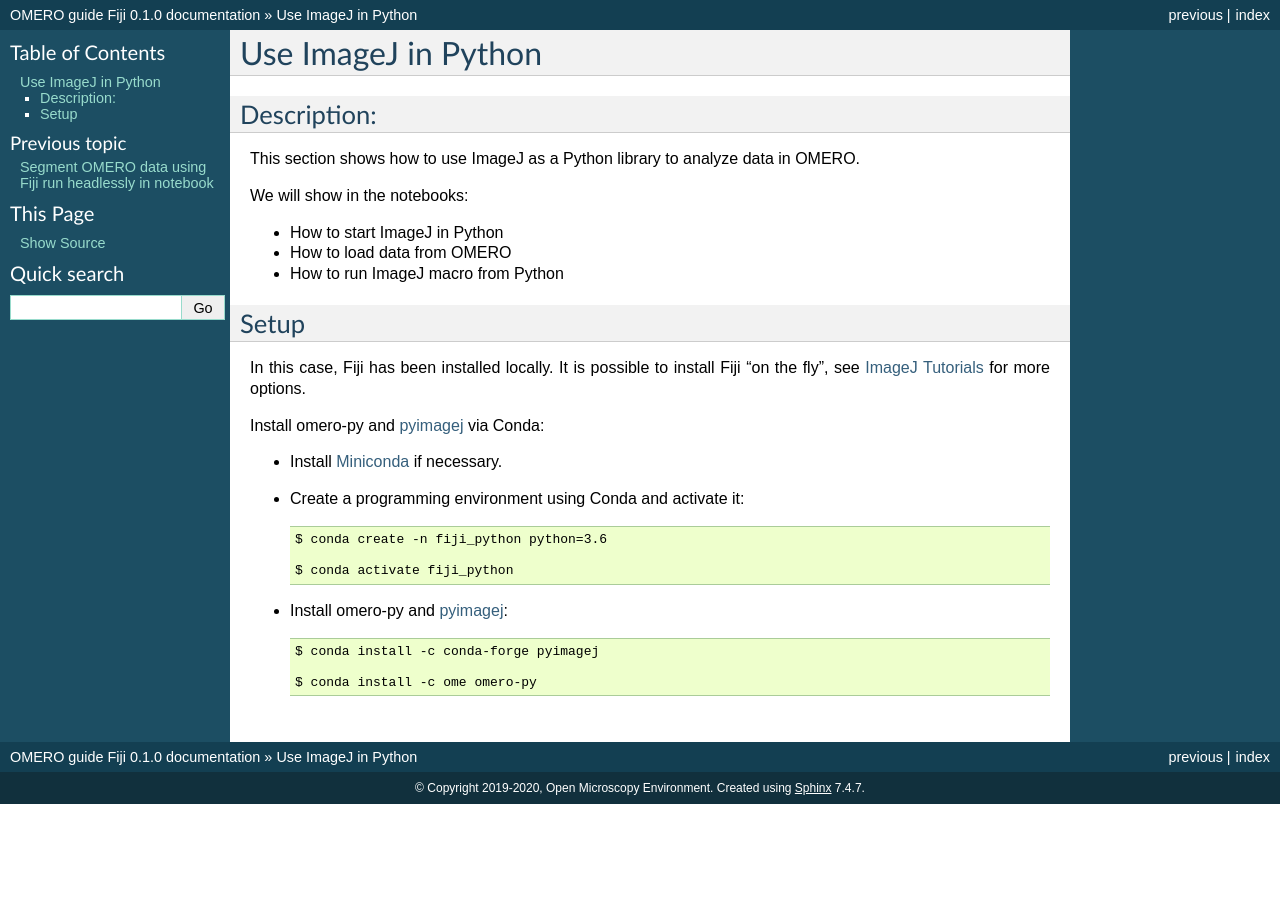
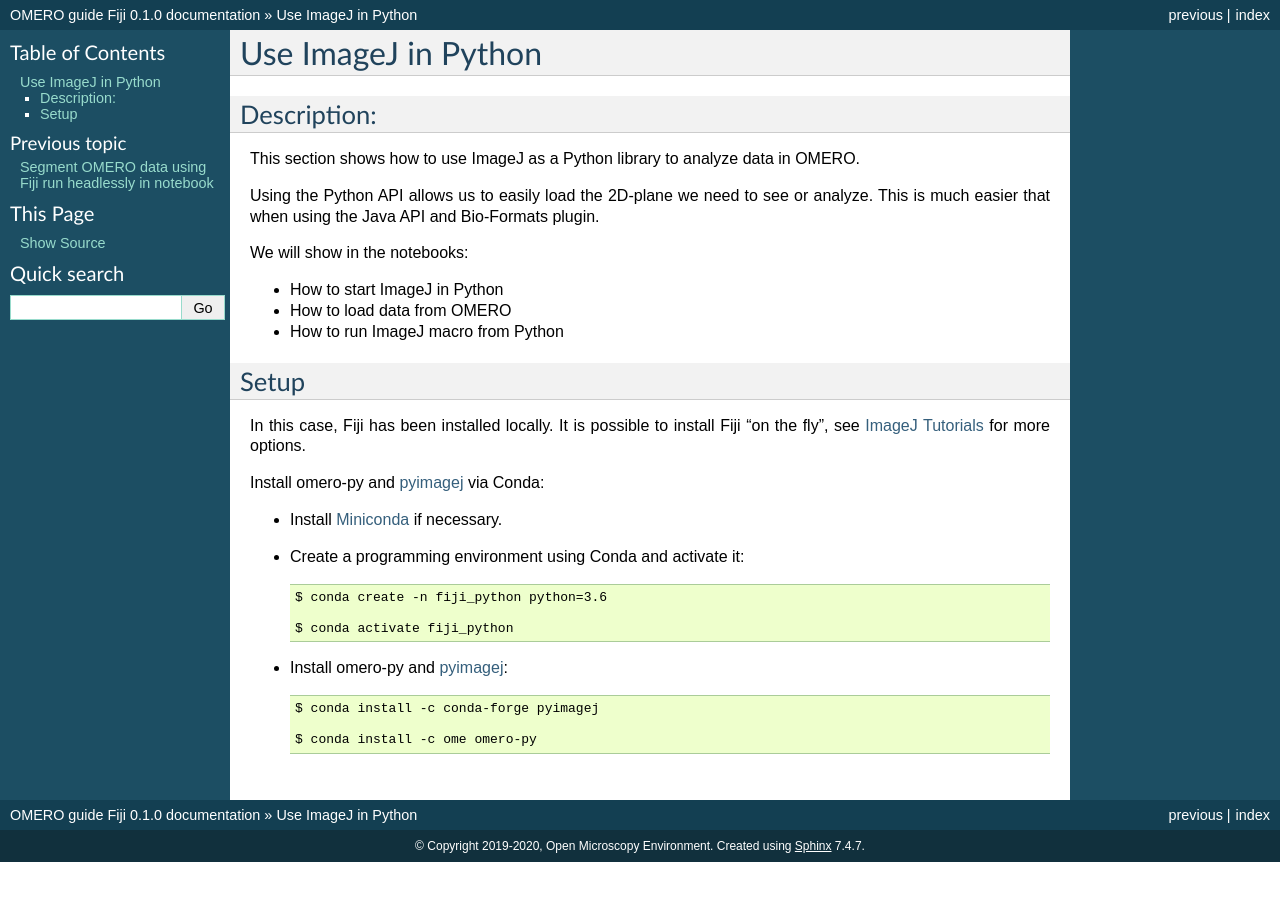
Before and after one commit to ome/omero-guide-fiji, a Sphinx documentation site: the page built from docs/imagej_python.rst, in a window 1280 px wide. Built offline with Sphinx 7.4.7, drawn with Linux system fonts in a browser that asks for light colours.

Commit message:
clarify doc

```diff
--- a/docs/imagej_python.rst
+++ b/docs/imagej_python.rst
@@ -5,6 +5,9 @@
 ------------
 
 This section shows how to use ImageJ as a Python library to analyze data in OMERO.
+
+Using the Python API allows us to easily load the 2D-plane we need to see or analyze.
+This is much easier that when using the Java API and Bio-Formats plugin.
 
 We will show in the notebooks:
 
```
